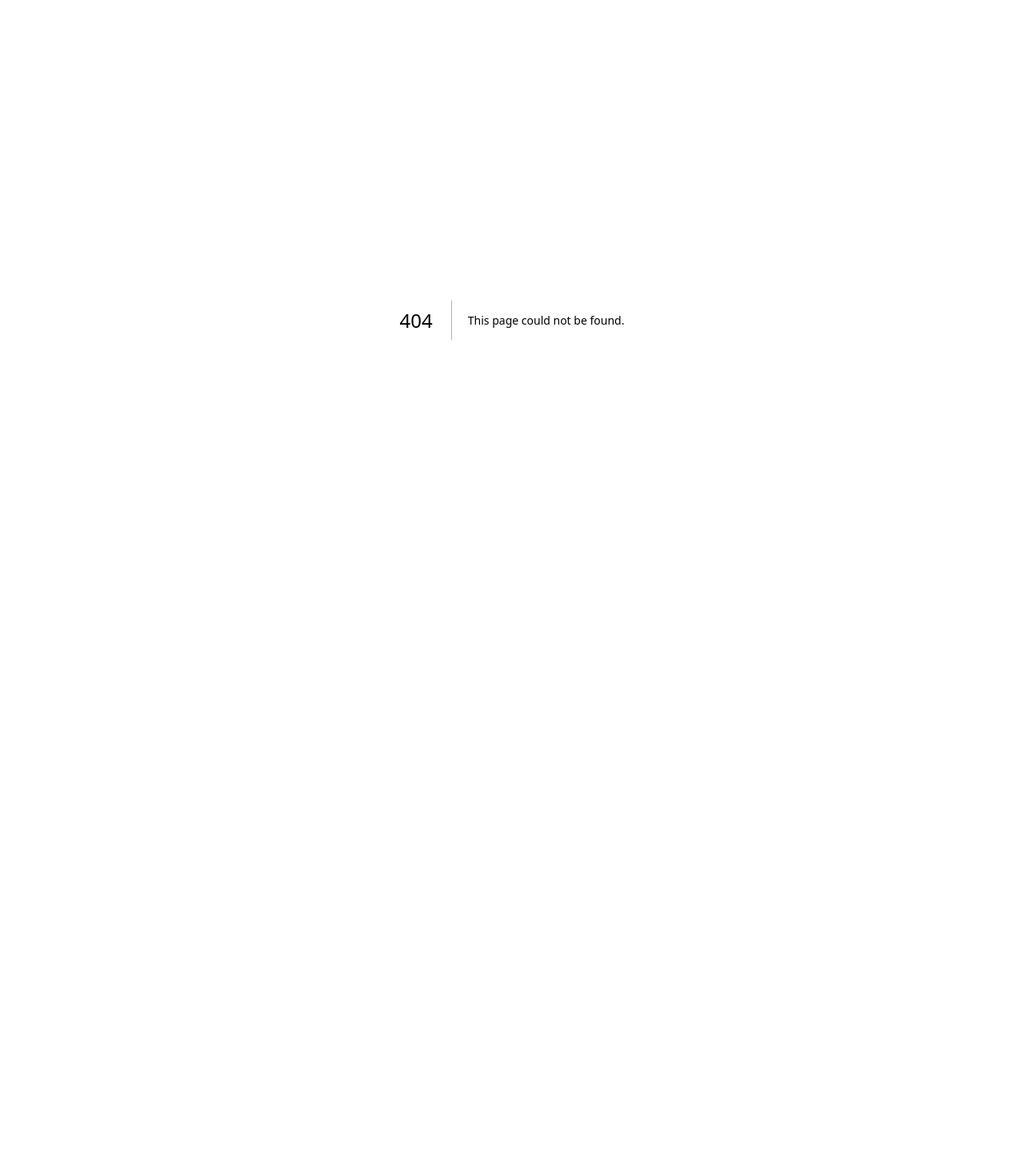
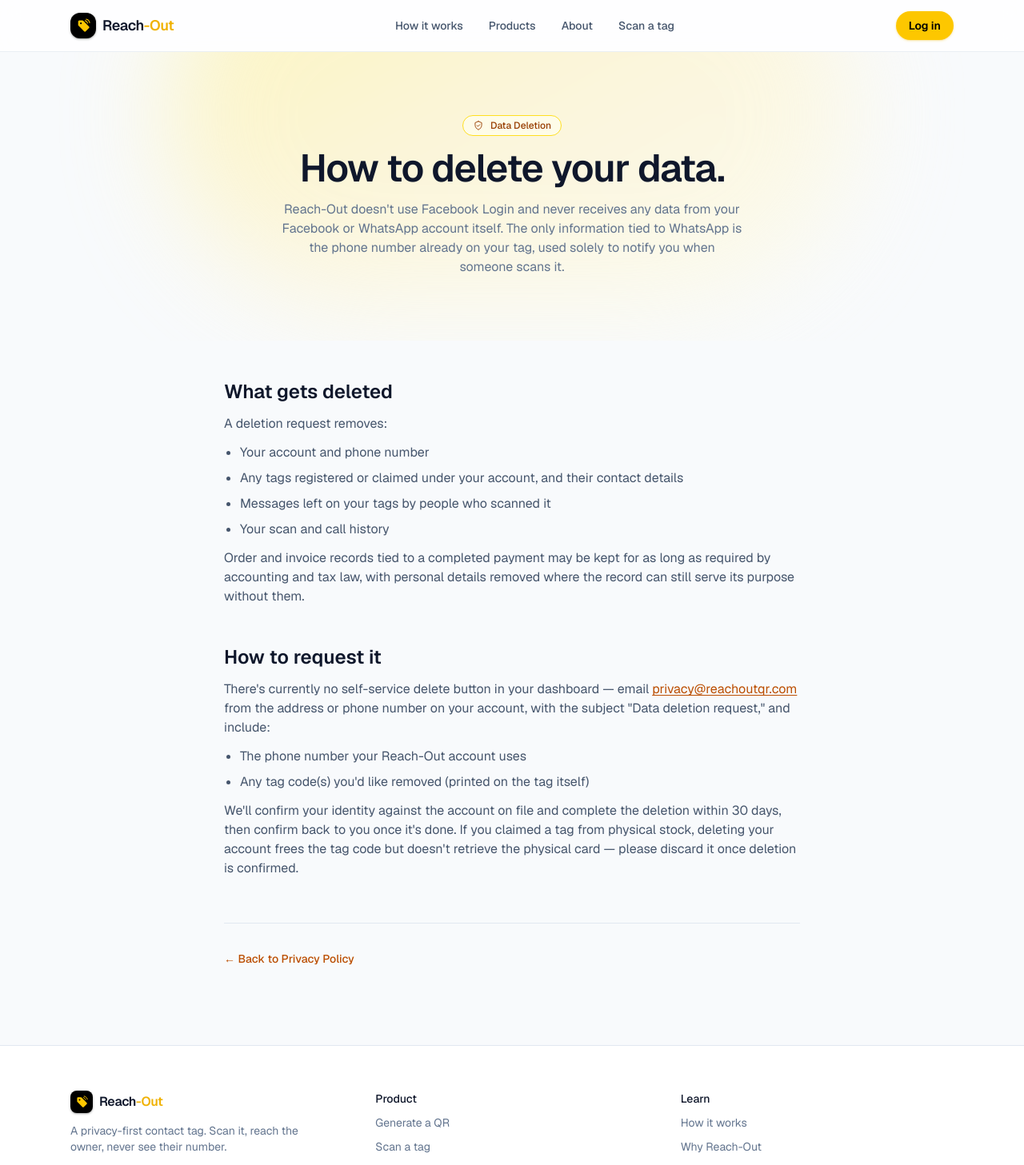
Before and after one commit to Gobinda17/Reach-Out, a Next.js app: page /data-deletion in a window 1280 px wide. Before the commit this address had no page. Shown: the top 1457 px of the page at 80% size. Before the commit the page ends 800 px from the top, so only its background shows below. Built offline with nearby package versions, Linux system fonts and the light colour scheme; no server answers.

Commit message:
whatsapp

```diff
--- /dev/null
+++ b/app/(marketing)/data-deletion/page.jsx
@@ -0,0 +1,86 @@
+import Link from "next/link";
+import { ShieldIcon } from "@/components/icons";
+
+export const metadata = {
+  title: "Data Deletion Instructions — Reach-Out",
+  description: "How to request deletion of your Reach-Out account and tag data.",
+};
+
+const h2 = "mt-12 text-2xl font-semibold text-slate-900 dark:text-white";
+const p = "mt-3 text-slate-600 dark:text-slate-400";
+const ul = "mt-3 flex flex-col gap-2 text-slate-600 dark:text-slate-400 list-disc pl-5";
+
+export default function DataDeletionPage() {
+  return (
+    <div className="flex flex-col">
+      <section className="relative overflow-hidden">
+        <div
+          aria-hidden
+          className="pointer-events-none absolute -top-40 left-1/2 h-[30rem] w-[54rem] -translate-x-1/2 rounded-full bg-gradient-to-br from-yellow-200 via-amber-100 to-yellow-50 opacity-60 blur-3xl dark:from-yellow-500/10 dark:via-amber-500/5 dark:to-transparent"
+        />
+        <div className="relative mx-auto flex w-full max-w-3xl flex-col items-center gap-4 px-6 py-20 text-center">
+          <span className="inline-flex items-center gap-2 rounded-full border border-yellow-300 bg-yellow-50 px-3 py-1 text-xs font-medium text-amber-800 dark:border-yellow-500/30 dark:bg-yellow-500/10 dark:text-yellow-300">
+            <ShieldIcon className="h-3.5 w-3.5" />
+            Data Deletion
+          </span>
+          <h1 className="max-w-2xl text-4xl font-semibold tracking-tight text-slate-900 sm:text-5xl dark:text-white">
+            How to delete your data.
+          </h1>
+          <p className="max-w-xl text-slate-500 dark:text-slate-400">
+            Reach-Out doesn&apos;t use Facebook Login and never receives any data from your
+            Facebook or WhatsApp account itself. The only information tied to WhatsApp is the
+            phone number already on your tag, used solely to notify you when someone scans it.
+          </p>
+        </div>
+      </section>
+
+      <section className="mx-auto w-full max-w-3xl px-6 pb-24">
+        <h2 className={h2}>What gets deleted</h2>
+        <p className={p}>A deletion request removes:</p>
+        <ul className={ul}>
+          <li>Your account and phone number</li>
+          <li>Any tags registered or claimed under your account, and their contact details</li>
+          <li>Messages left on your tags by people who scanned it</li>
+          <li>Your scan and call history</li>
+        </ul>
+        <p className={p}>
+          Order and invoice records tied to a completed payment may be kept for as long as
+          required by accounting and tax law, with personal details removed where the record can
+          still serve its purpose without them.
+        </p>
+
+        <h2 className={h2}>How to request it</h2>
+        <p className={p}>
+          There&apos;s currently no self-service delete button in your dashboard — email{" "}
+          <a
+            href="mailto:privacy@reachoutqr.com?subject=Data%20deletion%20request"
+            className="text-amber-700 underline underline-offset-2 hover:text-amber-800 dark:text-yellow-400 dark:hover:text-yellow-300"
+          >
+            privacy@reachoutqr.com
+          </a>{" "}
+          from the address or phone number on your account, with the subject &quot;Data deletion
+          request,&quot; and include:
+        </p>
+        <ul className={ul}>
+          <li>The phone number your Reach-Out account uses</li>
+          <li>Any tag code(s) you&apos;d like removed (printed on the tag itself)</li>
+        </ul>
+        <p className={p}>
+          We&apos;ll confirm your identity against the account on file and complete the deletion
+          within 30 days, then confirm back to you once it&apos;s done. If you claimed a tag from
+          physical stock, deleting your account frees the tag code but doesn&apos;t retrieve the
+          physical card — please discard it once deletion is confirmed.
+        </p>
+
+        <div className="mt-14 border-t border-slate-200 pt-8 dark:border-slate-800">
+          <Link
+            href="/privacy"
+            className="text-sm font-medium text-amber-700 hover:text-amber-800 dark:text-yellow-400 dark:hover:text-yellow-300"
+          >
+            ← Back to Privacy Policy
+          </Link>
+        </div>
+      </section>
+    </div>
+  );
+}
--- a/app/(marketing)/privacy/page.jsx
+++ b/app/(marketing)/privacy/page.jsx
@@ -160,7 +160,12 @@ export default function PrivacyPolicyPage() {
         <h2 className={h2}>Your choices</h2>
         <ul className={ul}>
           <li>Update your tag&apos;s details any time from your dashboard</li>
-          <li>Ask us to export or delete your personal data by contacting us below</li>
+          <li>
+            Ask us to export or delete your personal data — see our{" "}
+            <Link href="/data-deletion" className="text-amber-700 underline underline-offset-2 hover:text-amber-800 dark:text-yellow-400 dark:hover:text-yellow-300">
+              Data Deletion Instructions
+            </Link>
+          </li>
           <li>Stop a physical tag from working at all by asking us to deactivate it</li>
         </ul>
 
--- a/components/SiteFooter.jsx
+++ b/components/SiteFooter.jsx
@@ -40,6 +40,9 @@ export function SiteFooter() {
           <Link href="/terms" className="text-slate-500 transition-colors hover:text-amber-600 dark:text-slate-400 dark:hover:text-yellow-400">
             Terms of Service
           </Link>
+          <Link href="/data-deletion" className="text-slate-500 transition-colors hover:text-amber-600 dark:text-slate-400 dark:hover:text-yellow-400">
+            Data Deletion
+          </Link>
         </div>
       </div>
       <div className="mx-auto w-full max-w-6xl border-t border-slate-100 px-6 py-6 text-xs text-slate-400 dark:border-slate-900">
```
